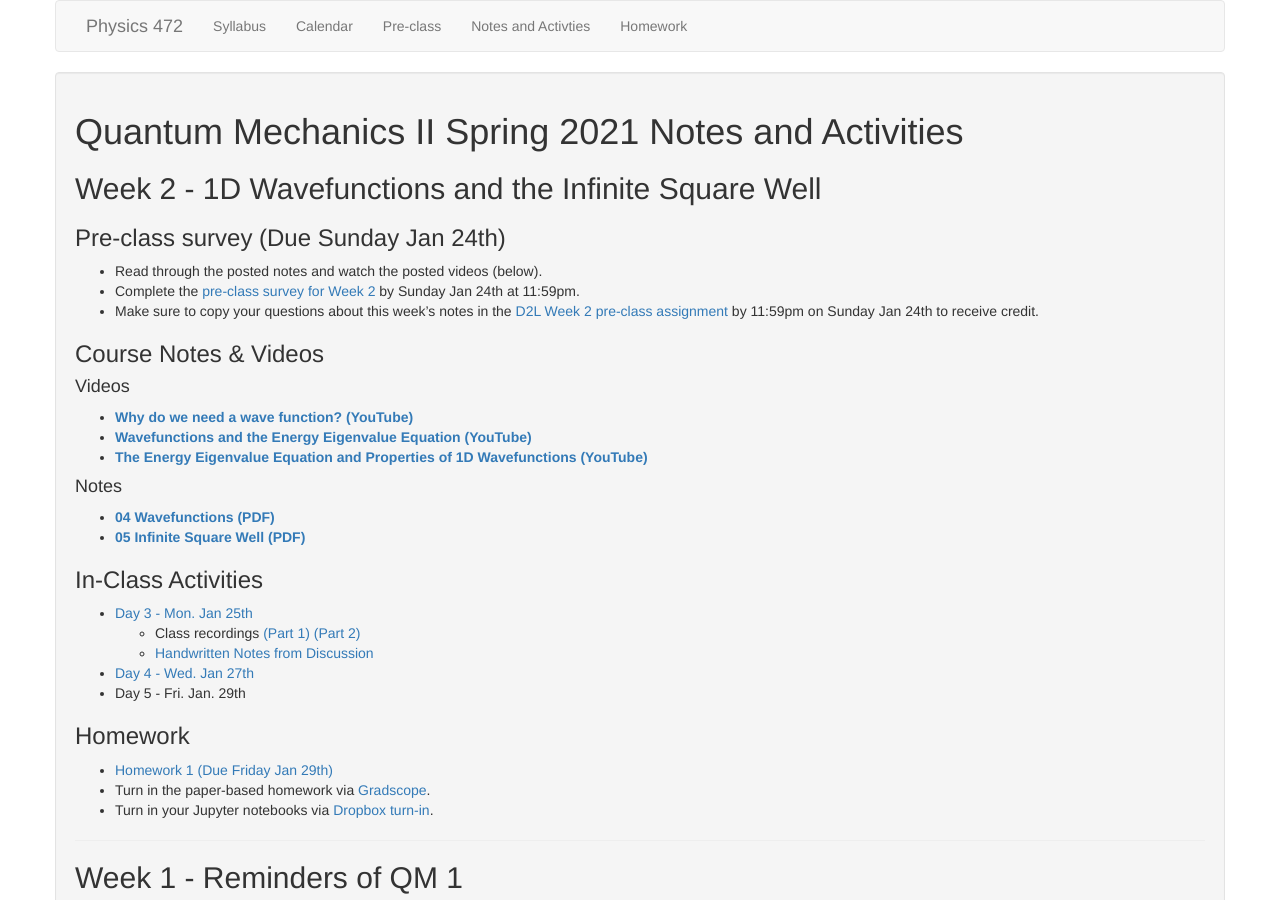
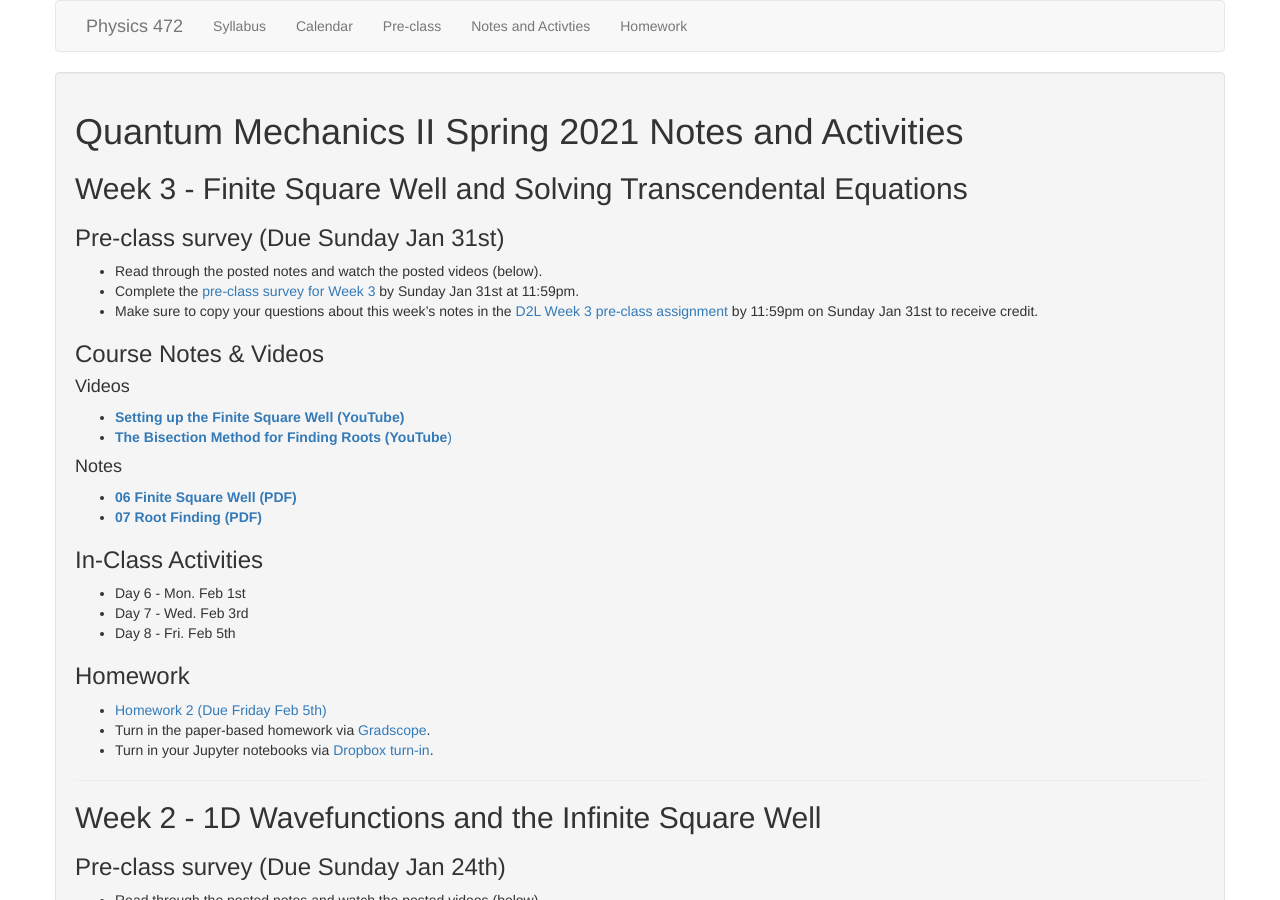
Before and after one commit to dannycab/phy472msu_s2021, a Jekyll site: the page built from notes/index.md, in a window 1280 px wide and 900 px high. Built offline with Jekyll 4.4.1, drawn with Linux system fonts in a browser that asks for light colours.

Commit message:
updated with week 3

```diff
--- a/notes/in-class/day4.md
+++ b/notes/in-class/day4.md
@@ -3,6 +3,9 @@ layout: page
 title: Day 4 In-Class Activity
 use_math: true
 ---
+
+
+## Making Sense of the Infinite Square Solutions
 
 
 By defining the position and momentum operators, $\hat{x} = x$ and $\hat{p} = -i \hbar \dfrac{d}{dx}$, we have shown that we can recast out energy eigenvalue problem, $\hat{H}\ket{\phi_n} = E_n\ket{\phi_n}$, in terms of a differential equation:
--- a/notes/index.md
+++ b/notes/index.md
@@ -5,7 +5,7 @@ permalink: notes/index.html
 use_math: true
 ---
 
-<!-- ## Week 3 - Finite Square Well and Solving Transcendental Equations
+## Week 3 - Finite Square Well and Solving Transcendental Equations
 
 ### Pre-class survey (Due Sunday Jan 31st)
 
@@ -17,7 +17,8 @@ use_math: true
 
 #### Videos
 
-* Coming soon
+* [**Setting up the Finite Square Well (YouTube)**](https://www.youtube.com/watch?v=SnZQPj6JoEc)
+* [**The Bisection Method for Finding Roots (YouTube**)](https://www.youtube.com/watch?v=nbYq0eMPIsY)
 
 #### Notes
 
@@ -37,7 +38,7 @@ use_math: true
 * Turn in your Jupyter notebooks via [Dropbox turn-in](https://www.dropbox.com/request/u3J2phx9zlkCZXfpzJaR).
 
 
----- -->
+----
 
 ## Week 2 - 1D Wavefunctions and the Infinite Square Well
 
```
Also changed, not shown: assignments/index.md (+1 -1 lines).
